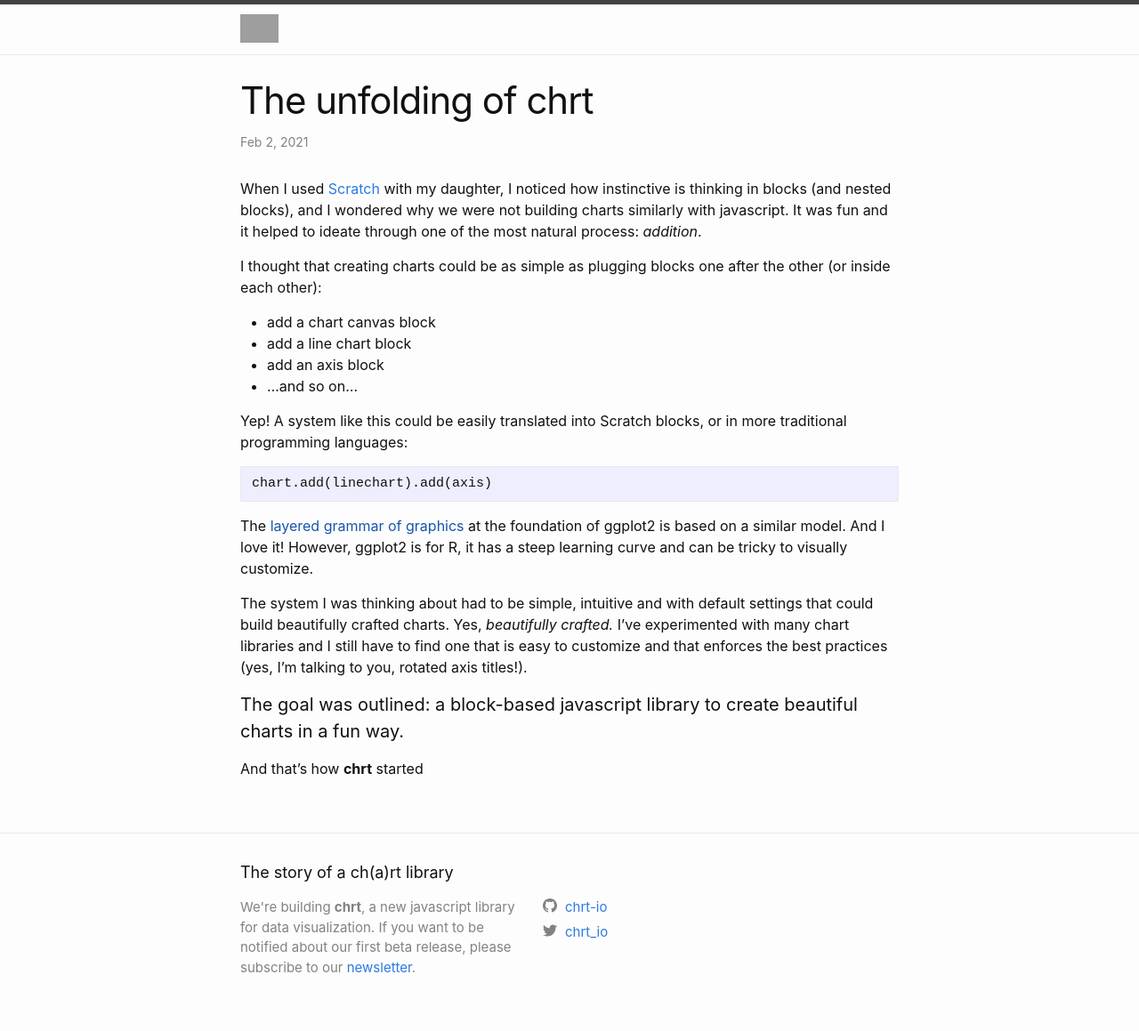
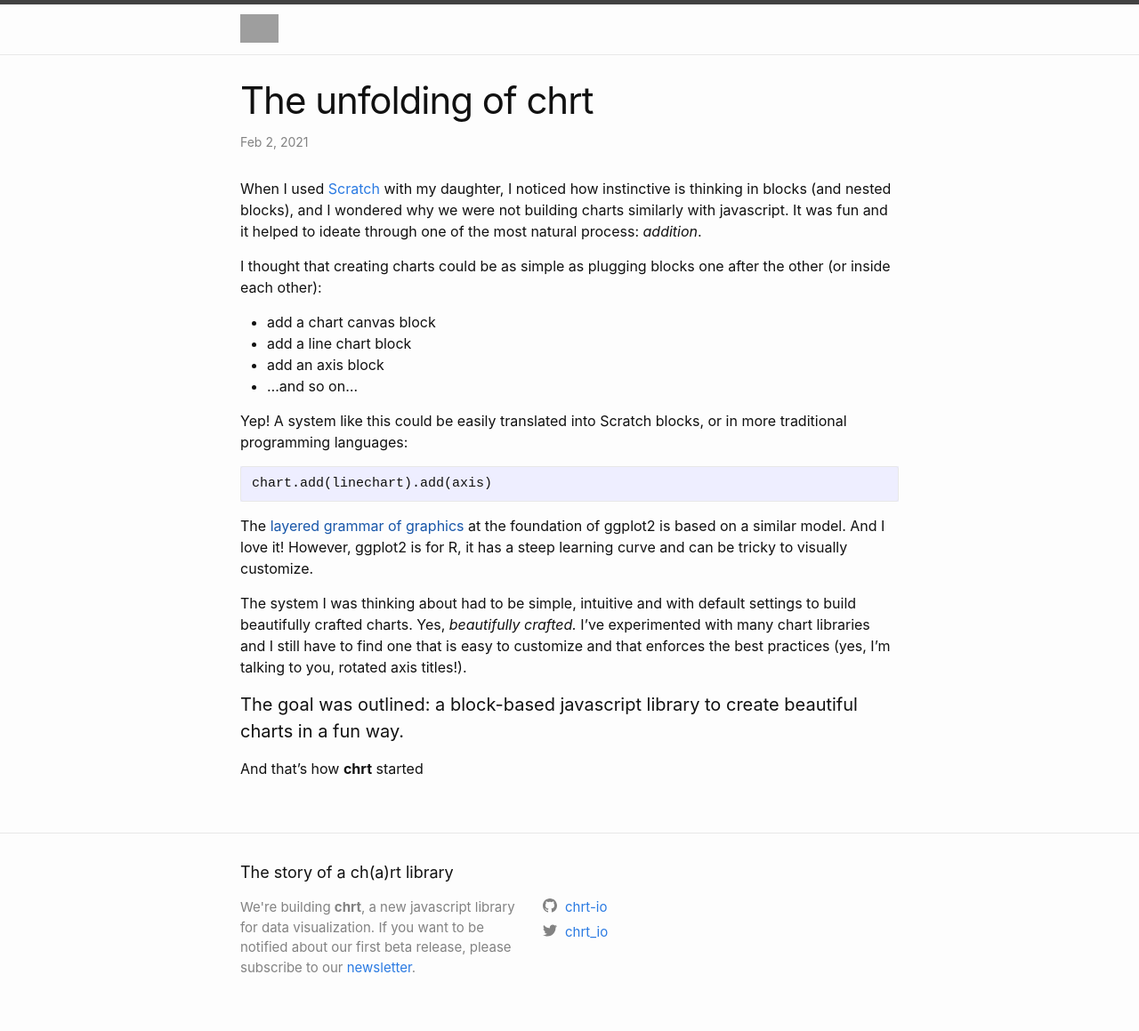
Before and after one commit to chrt-io/blog, a Jekyll site: the page built from _posts/2021-02-02-the-inception-of-chrt.md, in a window 1280 px wide. Shown: the whole page at 89% size. Built offline with Jekyll 4.4.1, drawn with Linux system fonts in a browser that asks for light colours; grey boxes are pictures that could not be loaded.

Commit message:
Update from Forestry.io carlo zapponi updated _posts/2021-02-02-the-inception-of-chrt.md

```diff
--- a/_posts/2021-02-02-the-inception-of-chrt.md
+++ b/_posts/2021-02-02-the-inception-of-chrt.md
@@ -20,7 +20,7 @@ Yep! A system like this could be easily translated into Scratch blocks, or in mo
 
 The [layered grammar of graphics]() at the foundation of ggplot2 is based on a similar model. And I love it! However, ggplot2 is for R, it has a steep learning curve and can be tricky to visually customize.
 
-The system I was thinking about had to be simple, intuitive and with default settings that could build beautifully crafted charts. Yes, _beautifully crafted._ I've experimented with many chart libraries and I still have to find one that is easy to customize and that enforces the best practices (yes, I'm talking to you, rotated axis titles!).
+The system I was thinking about had to be simple, intuitive and with default settings to build beautifully crafted charts. Yes, _beautifully crafted._ I've experimented with many chart libraries and I still have to find one that is easy to customize and that enforces the best practices (yes, I'm talking to you, rotated axis titles!).
 
 #### The goal was outlined: a block-based javascript library to create beautiful charts in a fun way.
 
```
